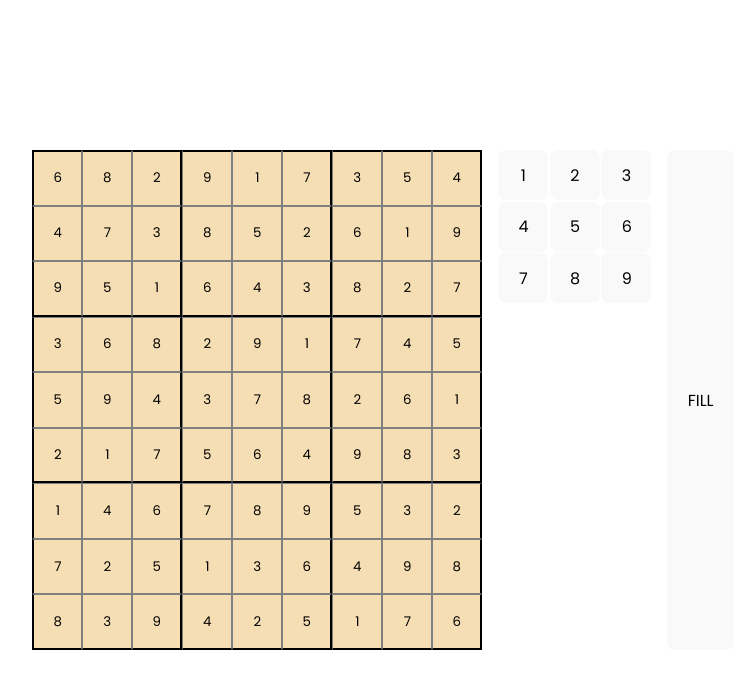
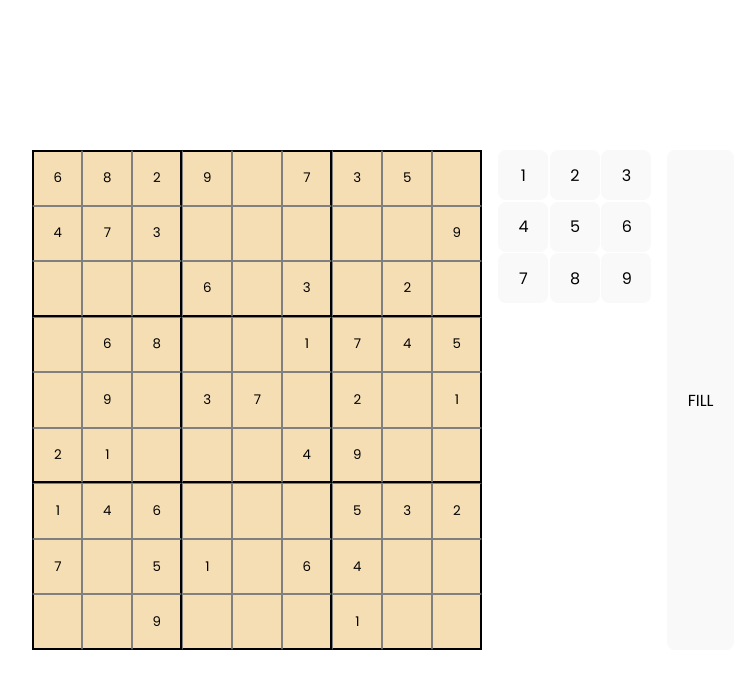
Before and after one commit to Mustaine16/sudoku, a Vue app: page / in a window 1280 px wide. Shown: the top 688 px of the page, without its empty margins (257-1002 px from the left). Built offline with nearby package versions, Linux system fonts and the light colour scheme.

Commit message:
Board - Clean resolved board to provide a game board

```diff
--- a/src/App.vue
+++ b/src/App.vue
@@ -1,8 +1,8 @@
 <template>
   <main>
-    <Board :board="solvedBoard" />
+    <Board :board="gameBoard" />
     <UserControls />
-    <button @click="initSolvedBoard">FILL</button>
+    <button @click="initGame">FILL</button>
   </main>
 </template>
 
@@ -20,12 +20,17 @@ export default {
     return {
       boardSize: 9,
       solvedBoard: [],
+      gameBoard: [],
       maxToFill: 0,
       currentFocus: [0, 0],
     };
   },
 
   methods: {
+    initGame() {
+      this.initSolvedBoard();
+      this.setGameBoard();
+    },
     initSolvedBoard() {
       do {
         const newBoard = new Array(this.boardSize)
@@ -55,6 +60,27 @@ export default {
 
         this.solvedBoard = newBoard;
       } while (!this.solvedBoard.every((row) => row.every((num) => !!num)));
+    },
+
+    setGameBoard() {
+      const newBoard = [...this.solvedBoard];
+
+      let numsToDelete = 45;
+
+      for (let rowIndex = 0; rowIndex < newBoard.length; rowIndex++) {
+        const row = newBoard[rowIndex];
+
+        for (let columnIndex = 0; columnIndex < row.length; columnIndex++) {
+          const randomBoolean = Math.random() >= 0.5;
+
+          if (randomBoolean && numsToDelete) {
+            newBoard[rowIndex][columnIndex] = 0;
+            numsToDelete--;
+          }
+        }
+      }
+
+      this.gameBoard = newBoard;
     },
 
     isAllowed({ board, num, row, col }) {
@@ -97,8 +123,7 @@ export default {
   },
 
   mounted() {
-    this.initSolvedBoard();
-    // this.setGameBoard();
+    this.initGame();
   },
 };
 </script>
```
